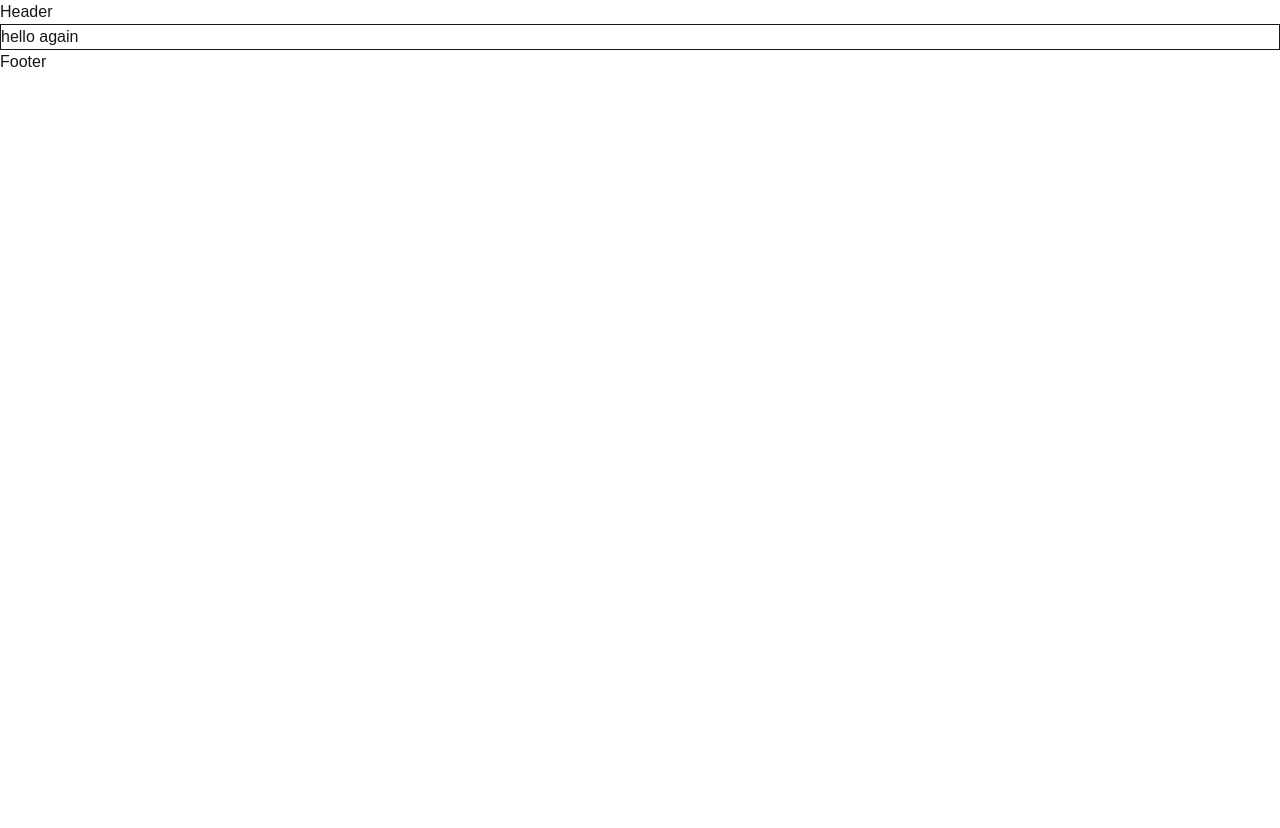
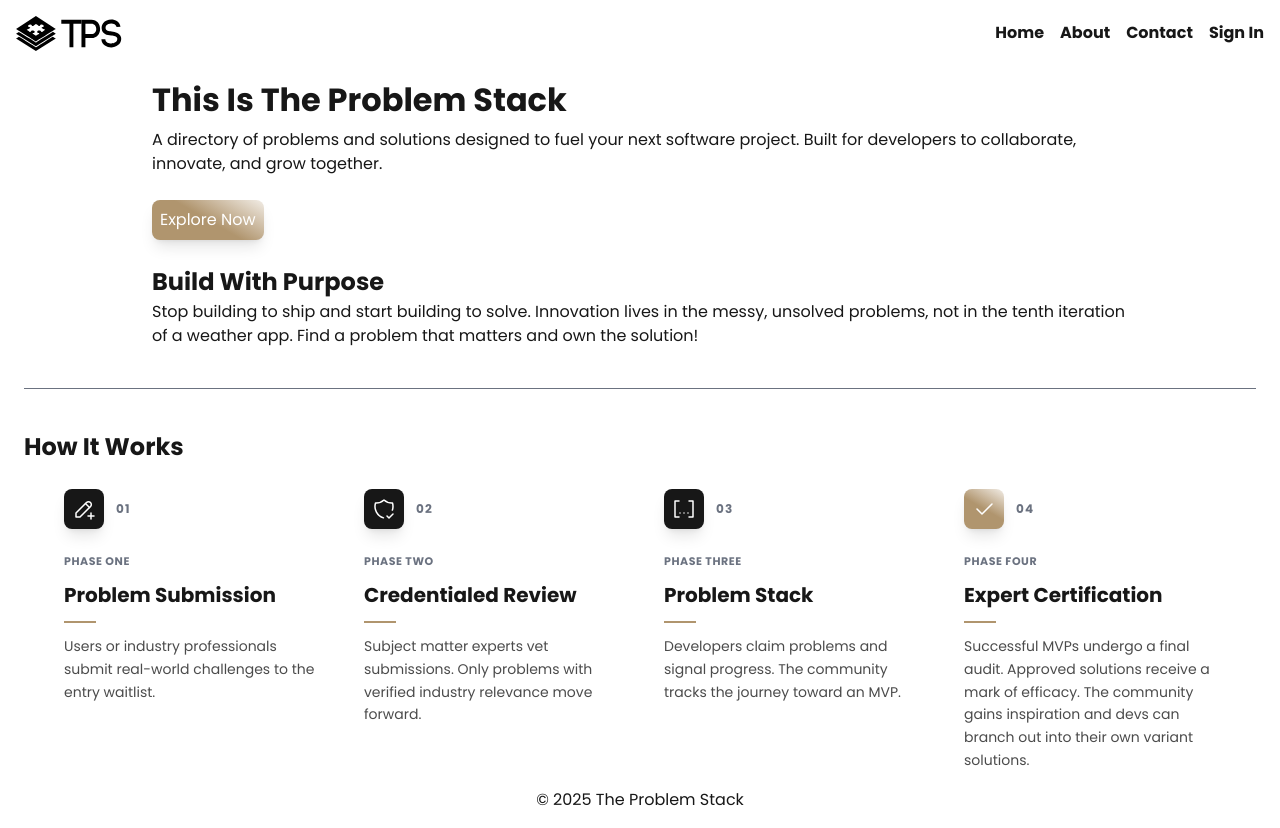
Before and after one commit to Aendoarphin/theproblemstack, a Next.js app: page / in a window 1280 px wide. Before the commit the page ends 800 px from the top, so only its background shows below. Built offline with nearby package versions, Linux system fonts and the light colour scheme.

Commit message:
second commit

```diff
--- a/app/globals.css
+++ b/app/globals.css
@@ -12,9 +12,15 @@
 }
 
 @theme inline {
+  --color-primary: var(--primary);
   --color-background: var(--background);
   --color-foreground: var(--foreground);
   --font-poppins: var(--font-poppins);
+  --color-muted: var(--muted);
+  --color-success: var(--success);
+  --color-danger: var(--danger);
+  --color-info: var(--info);
+  --color-warning: var(--warning);
 }
 
 @media (prefers-color-scheme: dark) {
@@ -27,10 +33,40 @@
 body {
   background: var(--background);
   color: var(--foreground);
-  font-family: Arial, Helvetica, sans-serif;
+  font-family: Poppins, Arial, Helvetica, sans-serif;
 }
 
 /* custom rules */
 button {
   cursor: pointer;
 }
+
+h1 {
+  font-size: 2rem;
+  font-weight: bold;
+}
+
+h2 {
+  font-size: 1.5rem;
+  font-weight: bold;
+}
+
+h3 {
+  font-size: 1.25rem;
+  font-weight: bold;
+}
+
+h4 {
+  font-size: 1.125rem;
+  font-weight: bold;
+}
+
+h5 {
+  font-size: 1rem;
+  font-weight: bold;
+}
+
+h6 {
+  font-size: 0.875rem;
+  font-weight: bold;
+}
--- a/app/layout.tsx
+++ b/app/layout.tsx
@@ -9,7 +9,7 @@ const poppins = Poppins({
 });
 
 export const metadata: Metadata = {
-  title: "Create Next App",
+  title: "The Problem Stack",
   description: "Generated by create next app",
 };
 
--- a/app/page.tsx
+++ b/app/page.tsx
@@ -1,29 +1,126 @@
 import Footer from "@/components/Footer";
 import Header from "@/components/Header";
+import {
+  IconPencilPlus,
+  IconShieldCheck,
+  IconBracketsContain,
+  IconCheck,
+} from "@tabler/icons-react";
+
+const ProcessFlow = () => {
+  const steps = [
+    {
+      id: "01",
+      title: "Problem Submission",
+      description:
+        "Users or industry professionals submit real-world challenges to the entry waitlist.",
+      icon: <IconPencilPlus size={24} stroke={1.5} />,
+      phase: "Phase One",
+    },
+    {
+      id: "02",
+      title: "Credentialed Review",
+      description:
+        "Subject matter experts vet submissions. Only problems with verified industry relevance move forward.",
+      icon: <IconShieldCheck size={24} stroke={1.5} />,
+      phase: "Phase Two",
+    },
+    {
+      id: "03",
+      title: "Problem Stack",
+      description:
+        "Developers claim problems and signal progress. The community tracks the journey toward an MVP.",
+      icon: <IconBracketsContain size={24} stroke={1.5} />,
+      phase: "Phase Three",
+    },
+    {
+      id: "04",
+      title: "Expert Certification",
+      description:
+        "Successful MVPs undergo a final audit. Approved solutions receive a mark of efficacy. The community gains inspiration and devs can branch out into their own variant solutions.",
+      icon: <IconCheck size={24} stroke={1.5} />,
+      phase: "Phase Four",
+    },
+  ];
+
+  return (
+    <section className="w-full px-6">
+      <h2>How It Works</h2>
+      <br />
+      <div className="max-w-6xl mx-auto">
+        <div className="grid grid-cols-1 md:grid-cols-4 gap-12">
+          {steps.map((step) => (
+            <div key={step.id} className="flex flex-col items-start text-left">
+              {/* header (icon and number) */}
+              <div className="flex items-center gap-3 mb-6">
+                <div
+                  className={`p-2 rounded-lg shadow-lg ${
+                    step.id === "04"
+                      ? "bg-black from-primary from-50% bg-linear-30 to-white to-110% text-white"
+                      : "bg-foreground text-background"
+                  }`}
+                >
+                  {step.icon}
+                </div>
+                <span className="text-xs font-bold tracking-widest text-muted uppercase">
+                  {step.id}
+                </span>
+              </div>
+
+              {/* text content */}
+              <div className="space-y-3">
+                <p className="text-[11px] font-semibold text-muted uppercase tracking-wider">
+                  {step.phase}
+                </p>
+                <h3 className="text-lg font-bold leading-snug">{step.title}</h3>
+                <div className="w-8 h-0.5 bg-primary"></div>{" "}
+                {/* divider */}
+                <p className="text-sm contrast-50 leading-relaxed">
+                  {step.description}
+                </p>
+              </div>
+            </div>
+          ))}
+        </div>
+      </div>
+    </section>
+  );
+};
 
 export default function Home() {
   return (
     <>
-      <Header/>
-      <main className="border">
+      <Header />
+      <main>
         {/* hero */}
-        <section>
-          <h1>hello again</h1>
+        <section className="mt-20 h-1/2 px-6 max-w-5xl mx-auto flex flex-col">
+          <h1 className="leading-tight mb-2 text-balance">
+            This Is The Problem Stack
+          </h1>
+          <p>
+            A directory of problems and solutions designed to fuel your next
+            software project. Built for developers to collaborate, innovate, and
+            grow together.
+          </p>
+          <br />
+          <button className="bg-black from-primary from-50% bg-linear-30 to-white to-110% text-white rounded-lg p-2 w-max shadow-lg">Explore Now</button>
+          <br />
+          <h2>Build With Purpose</h2>
+          <p>
+            Stop building to ship and start building to solve. Innovation lives
+            in the messy, unsolved problems, not in the tenth iteration of a
+            weather app. Find a problem that matters and own the solution!
+          </p>
         </section>
+        <hr className="my-10 mx-6 text-muted" />
         {/* features */}
-        <section>
-
-        </section>
+        <ProcessFlow />
         {/* testimonials */}
-        <section>
-
-        </section>
+        <section></section>
         {/* call to action */}
-        <section>
-
-        </section>
+        <section></section>
       </main>
-      <Footer/>
+      <Footer />
     </>
   );
 }
--- a/components/Footer.tsx
+++ b/components/Footer.tsx
@@ -1,6 +1,6 @@
 function Footer() {
   return (
-    <div>Footer</div>
+    <footer className="text-center p-4">&copy; {new Date().getFullYear()} The Problem Stack</footer>
   )
 }
 
--- a/components/Header.tsx
+++ b/components/Header.tsx
@@ -1,7 +1,56 @@
+"use client";
+
+import { IconMenu, IconX } from "@tabler/icons-react";
+import Image from "next/image";
+import Link from "next/link";
+import { useState } from "react";
+
 function Header() {
+  const [visible, setVisible] = useState(false);
+  const isSignedIn = false;
   return (
-    <div>Header</div>
-  )
+    <header className="w-full p-4 inline-flex items-center fixed top-0 z-2">
+      <div id="brand-container">
+        <Image src="/brand-logo-black.svg" className="dark:invert" alt="Logo" width={120} height={40} />
+      </div>
+      <div
+        className="inline-flex sm:hidden ml-auto items-center gap-2 font-semibold"
+        id="menu-container"
+      >
+        <IconMenu size={24} onClick={() => setVisible(!visible)} />
+        <aside id="side-bar">
+          <div className={`absolute top-0 right-0 bg-foreground text-background p-4 shadow-md flex flex-col gap-4 transition-transform ${visible ? "inline-flex" : "hidden"}`}>
+            <IconX
+              size={24}
+              onClick={() => setVisible(!visible)}
+              className="mr-auto"
+            />
+            <Link href="/">Home</Link>
+            <Link href="/about">About</Link>
+            <Link href="/contact">Contact</Link>
+            {isSignedIn ? (
+              <Link href="/signin">Sign Out</Link>
+            ) : (
+              <Link href="/signup">Sign In</Link>
+            )}
+          </div>
+        </aside>
+      </div>
+      <div
+        id="link-container"
+        className="ml-auto items-center gap-4 font-semibold sm:inline-flex hidden"
+      >
+        <Link href="/">Home</Link>
+        <Link href="/about">About</Link>
+        <Link href="/contact">Contact</Link>
+        {isSignedIn ? (
+          <button type="button">Sign Out</button>
+        ) : (
+          <button type="button">Sign In</button>
+        )}
+      </div>
+    </header>
+  );
 }
 
-export default Header
+export default Header;
--- a/package.json
+++ b/package.json
@@ -9,6 +9,7 @@
     "lint": "eslint"
   },
   "dependencies": {
+    "@tabler/icons-react": "^3.36.0",
     "next": "16.0.10",
     "react": "19.2.1",
     "react-dom": "19.2.1"
```
Also changed, not shown: 1 other file (tests, documents, lock files or other folders).
